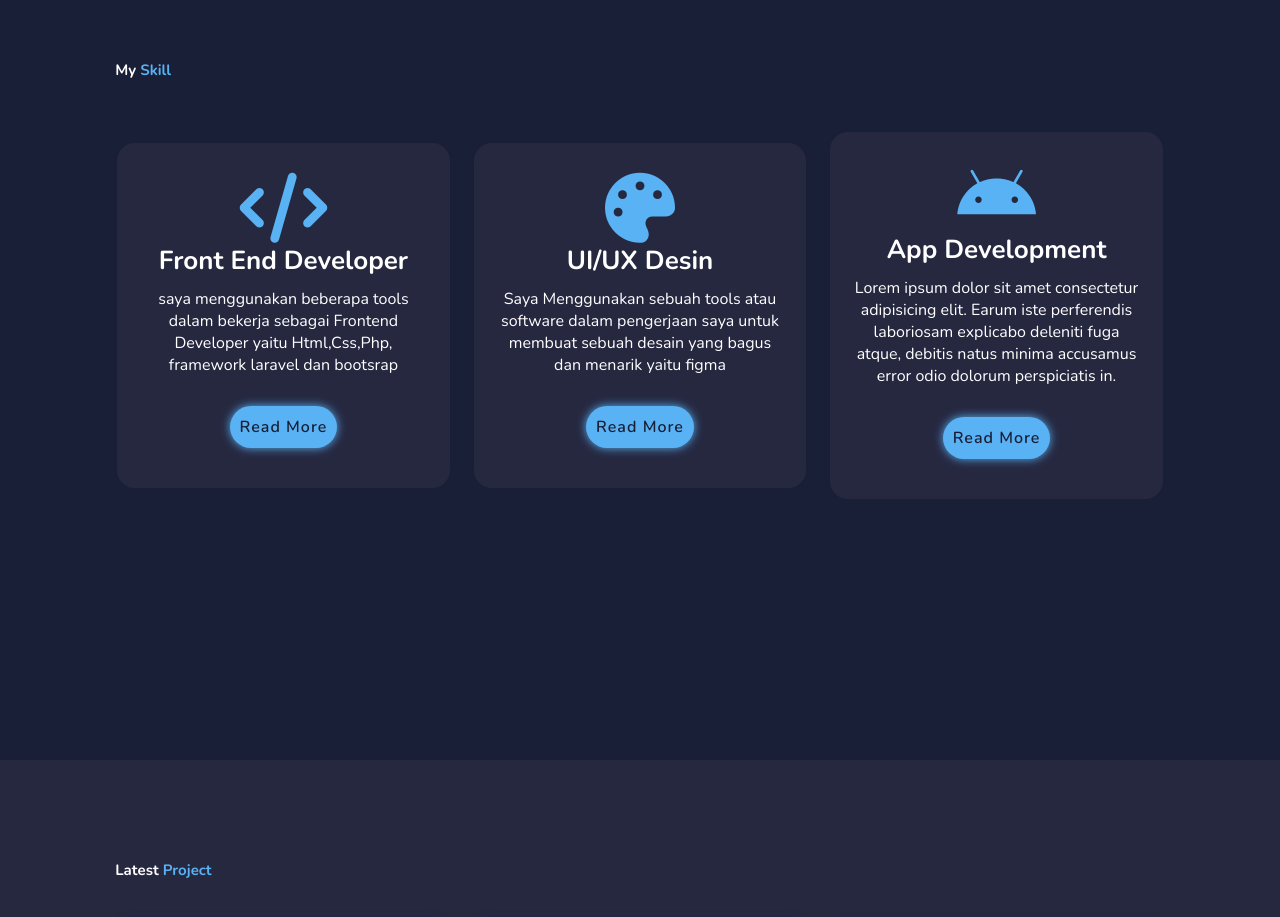
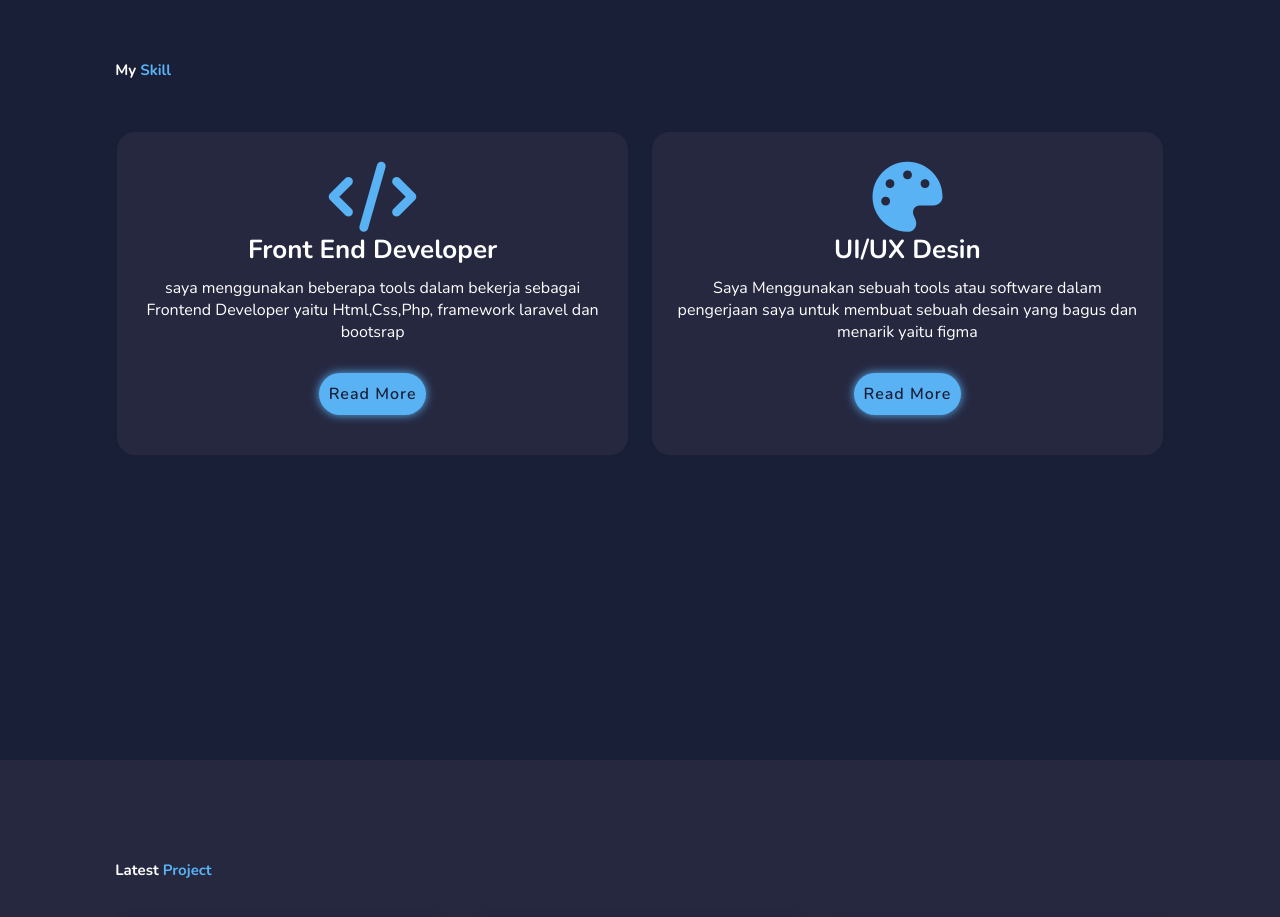
Before and after one commit to Satriomj/satriomj.github.io, a plain HTML site: page index.html in a window 1280 px wide. Shown: the part 1640-2557 px from the top of the page. Drawn offline with nearby package versions, Linux system fonts and the light colour scheme.

Commit message:
Update index.html

```diff
--- a/index.html
+++ b/index.html
@@ -77,12 +77,6 @@
           <i class="fa-solid fa-palette"></i>
           <h3>UI/UX Desin</h3>
           <p>Saya Menggunakan sebuah tools atau software dalam pengerjaan saya untuk membuat sebuah desain yang bagus dan menarik yaitu figma</p>
-          <a href="#" class="btn">Read More</a>
-        </div>
-        <div class="services-box">
-          <i class="fa-brands fa-android"></i>
-          <h3>App Development</h3>
-          <p>Lorem ipsum dolor sit amet consectetur adipisicing elit. Earum iste perferendis laboriosam explicabo deleniti fuga atque, debitis natus minima accusamus error odio dolorum perspiciatis in.</p>
           <a href="#" class="btn">Read More</a>
         </div>
       </div>
```
